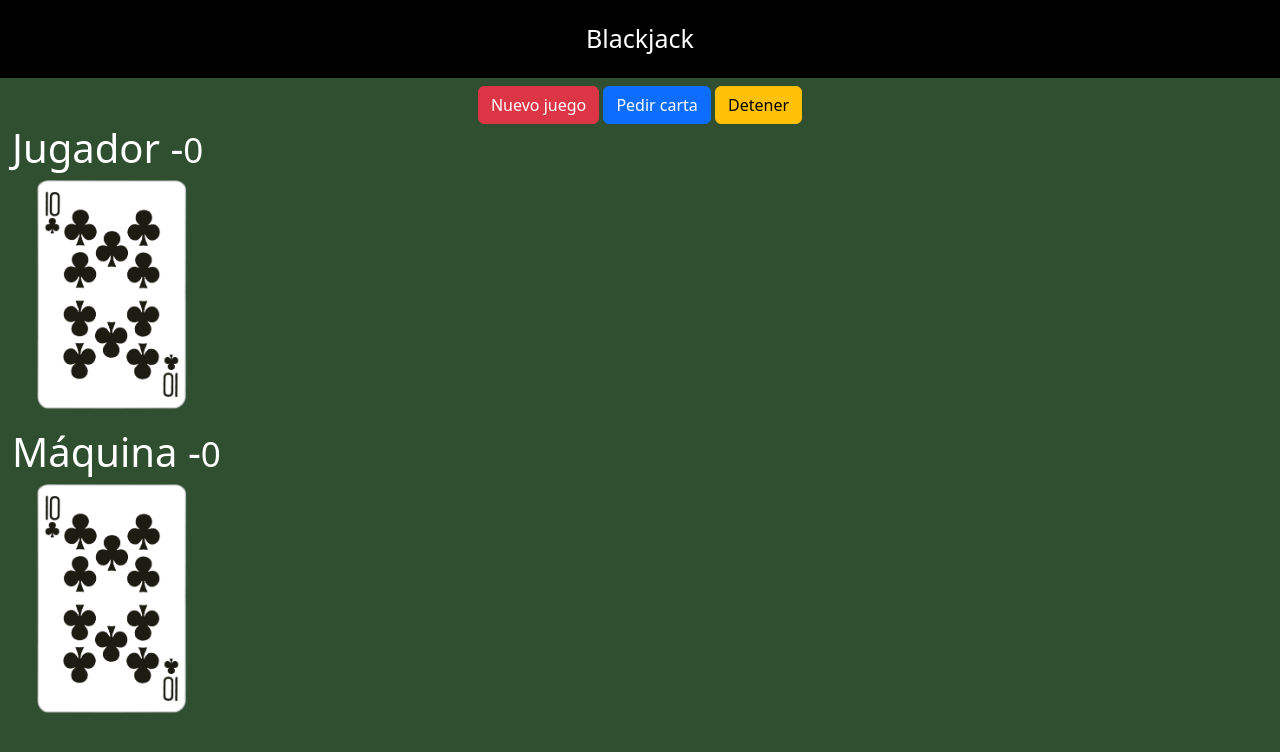
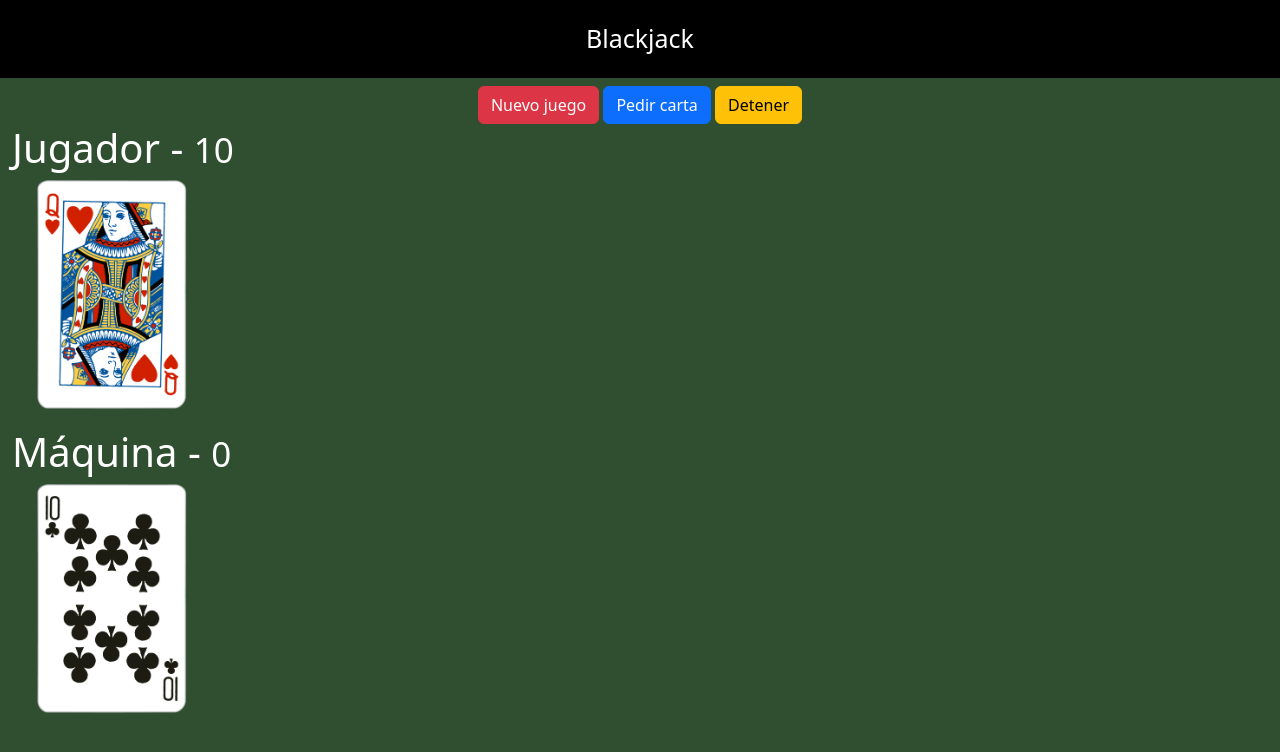
Before and after one commit to sebastian461/js-blackjack, a plain HTML site: page index.html in a window 1280 px wide. Both pictures are taken after a click on the button "Pedir carta". Drawn offline with nearby package versions, Linux system fonts and the light colour scheme.

Commit message:
DOM - player
Created logic to display the cards the player has requested

```diff
--- a/assets/js/juego.js
+++ b/assets/js/juego.js
@@ -7,7 +7,13 @@ S = rombo
 let deck = [];
 const tipos = ["C", "D", "H", "S"];
 const especiales = ["A", "J", "Q", "K"];
-let puntos = 6;
+let puntosJG = 0;
+let puntosPC = 0;
+
+//Referencias HTML
+const btnPedir = document.querySelector("#btnPedir");
+const puntosHTML = document.querySelectorAll("small");
+const cartasJG = document.querySelector("#jugador-cartas");
 
 //Crea la baraja
 const crearDeck = () => {
@@ -26,7 +32,6 @@ const crearDeck = () => {
   }
 
   deck = _.shuffle(deck);
-  console.log({ deck });
 };
 
 crearDeck();
@@ -36,7 +41,6 @@ const pedirCarta = () => {
   if (deck.length === 0) throw "No hay cartas en el deck";
 
   const carta = deck.pop();
-  console.log({ carta, deck });
   return carta;
 };
 
@@ -53,5 +57,14 @@ const valorCarta = (carta, puntos) => {
     : 10);
 };
 
-puntos = valorCarta(pedirCarta(), puntos);
-console.log({ puntos });
+//Eventos
+btnPedir.addEventListener("click", () => {
+  const carta = pedirCarta();
+  puntosJG = valorCarta(carta, puntosJG);
+  puntosHTML[0].innerText = puntosJG;
+  const cartaHTML = document.createElement("img");
+  cartaHTML.classList.add("carta");
+  cartaHTML.src = "assets/cartas/cartas/" + carta + ".png";
+  cartasJG.append(cartaHTML);
+  console.log({ carta, deck, puntosJG });
+}); //Una función que pasa por argumento de otra otra función es un Callback
--- a/index.html
+++ b/index.html
@@ -17,22 +17,20 @@
     <header class="titulo">Blackjack</header>
     <div class="row mt-2">
       <div class="col text-center">
-        <button class="btn btn-danger">Nuevo juego</button>
-        <button class="btn btn-primary">Pedir carta</button>
-        <button class="btn btn-warning">Detener</button>
+        <button id="btnNuevo" class="btn btn-danger">Nuevo juego</button>
+        <button id="btnPedir" class="btn btn-primary">Pedir carta</button>
+        <button id="btnDetener" class="btn btn-warning">Detener</button>
       </div>
     </div>
     <div class="row container">
       <div class="col">
-        <h1>Jugador -<small>0</small></h1>
-        <div id="jugador-cartas">
-          <img class="carta" src="assets/cartas/cartas/10C.png" alt="carta" />
-        </div>
+        <h1>Jugador - <small>0</small></h1>
+        <div id="jugador-cartas"></div>
       </div>
     </div>
     <div class="row container mt-2">
       <div class="col">
-        <h1>Máquina -<small>0</small></h1>
+        <h1>Máquina - <small>0</small></h1>
         <div id="maquina-cartas">
           <img class="carta" src="assets/cartas/cartas/10C.png" alt="carta" />
         </div>
```
